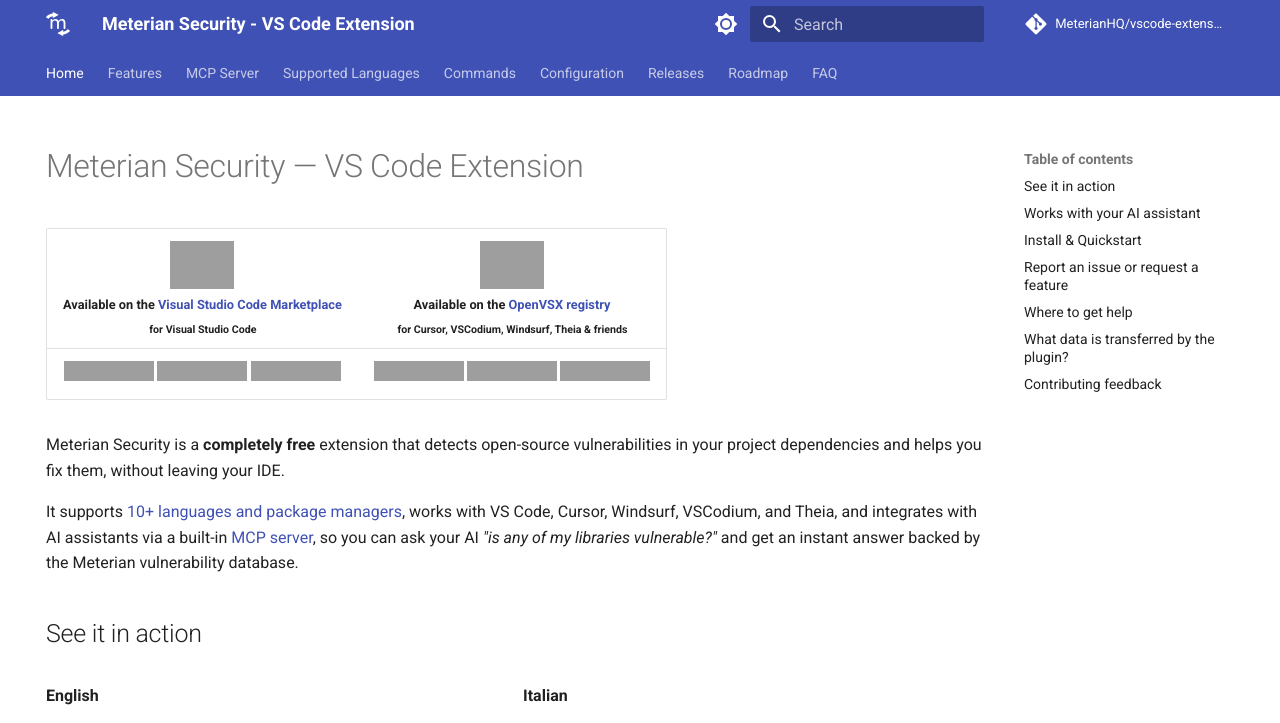
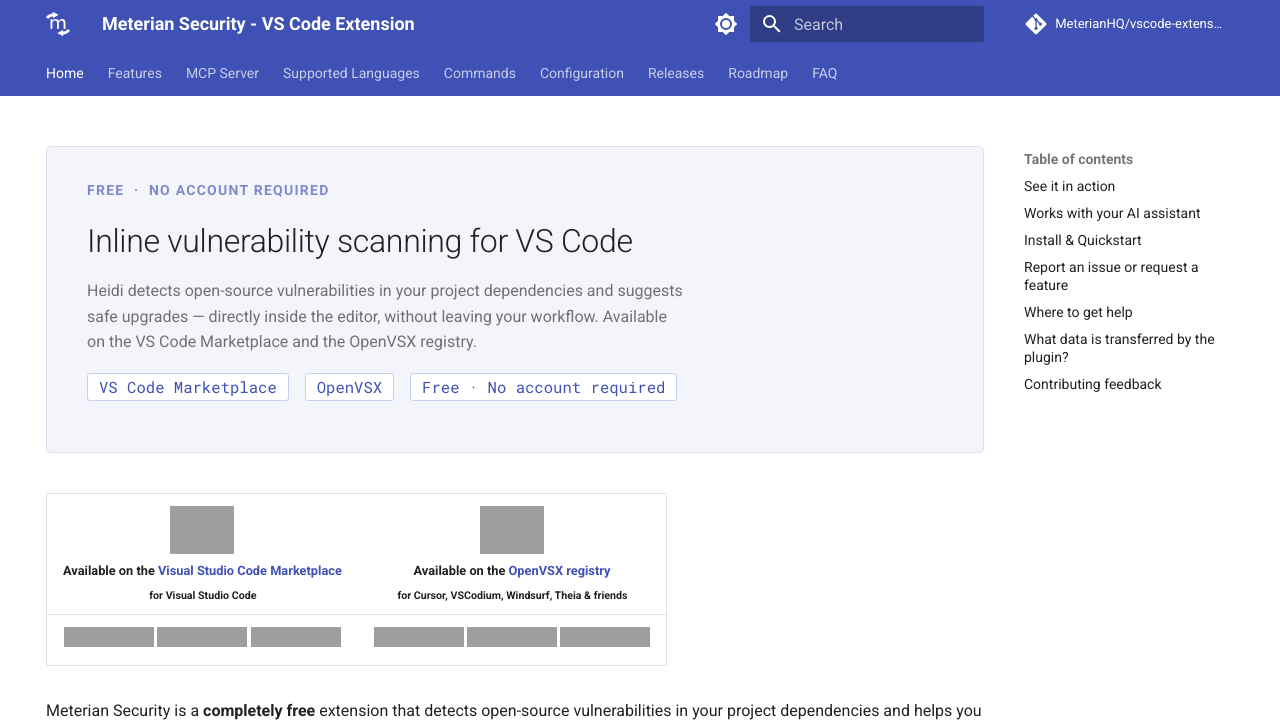
Before and after one commit to MeterianHQ/vscode-extension-tracker, an MkDocs documentation site: the page built from docs/index.md, in a window 1280 px wide and 1400 px high, cut to the strip 0-723 px from the top of the window. Built offline with MkDocs 1.6.1 and Material for MkDocs 9.7.7, drawn with Linux system fonts in a browser that asks for light colours; comment, search, counter and statistics services are not loaded; grey boxes are pictures that could not be loaded.

Commit message:
feat(homepage): add hero section matching AI Skills style
Co-Authored-By: Claude Sonnet 4.6 <noreply@anthropic.com>

```diff
--- a/docs/index.md
+++ b/docs/index.md
@@ -3,7 +3,19 @@ hide:
   - navigation
 ---
 
-# Meterian Security — VS Code Extension
+<div class="hero" markdown>
+<span class="eyebrow">Free &nbsp;·&nbsp; No account required</span>
+
+# Inline vulnerability scanning for VS Code
+
+Heidi detects open-source vulnerabilities in your project dependencies and
+suggests safe upgrades — directly inside the editor, without leaving your
+workflow. Available on the VS Code Marketplace and the OpenVSX registry.
+
+<div class="hero-badges" markdown>
+`VS Code Marketplace` &nbsp;&nbsp; `OpenVSX` &nbsp;&nbsp; `Free · No account required`
+</div>
+</div>
 
 <table>
   <tr>
--- /dev/null
+++ b/docs/stylesheets/extra.css
@@ -0,0 +1,61 @@
+/* ── Homepage hero ── */
+.hero {
+  background: #f4f5fb;
+  border: 1px solid #dde0f0;
+  border-radius: 4px;
+  padding: 1.6rem 2rem;
+  margin-bottom: 2rem;
+}
+
+.hero .eyebrow {
+  display: block;
+  font-size: 0.7rem;
+  font-weight: 700;
+  text-transform: uppercase;
+  letter-spacing: 0.09em;
+  color: var(--md-primary-fg-color);
+  opacity: 0.65;
+  margin-bottom: 0.6rem;
+}
+
+.hero h1 {
+  font-size: 1.6rem !important;
+  font-weight: 300 !important;
+  margin: 0 0 0.75rem !important;
+  padding: 0 !important;
+  border: none !important;
+  color: var(--md-default-fg-color);
+}
+
+.hero p {
+  color: var(--md-default-fg-color--light);
+  margin: 0 0 1rem;
+  max-width: 600px;
+}
+
+.hero-badges {
+  display: flex;
+  flex-wrap: wrap;
+  gap: 0.5rem;
+  margin-top: 0.75rem;
+}
+
+.hero-badges code {
+  background: white;
+  border: 1px solid #c8cef5;
+  border-radius: 3px;
+  padding: 0.15rem 0.55rem;
+  font-size: 0.78rem;
+  color: var(--md-primary-fg-color);
+  white-space: nowrap;
+}
+
+/* dark mode adjustments */
+[data-md-color-scheme="slate"] .hero {
+  background: hsla(var(--md-hue),15%,16%,1);
+  border-color: hsla(var(--md-hue),15%,25%,1);
+}
+[data-md-color-scheme="slate"] .hero-badges code {
+  background: hsla(var(--md-hue),15%,20%,1);
+  border-color: hsla(var(--md-hue),15%,30%,1);
+}
--- a/mkdocs.yml
+++ b/mkdocs.yml
@@ -60,5 +60,8 @@ markdown_extensions:
   - pymdownx.tabbed:
       alternate_style: true
 
+extra_css:
+  - stylesheets/extra.css
+
 extra_javascript:
   - javascripts/extra.js
```
